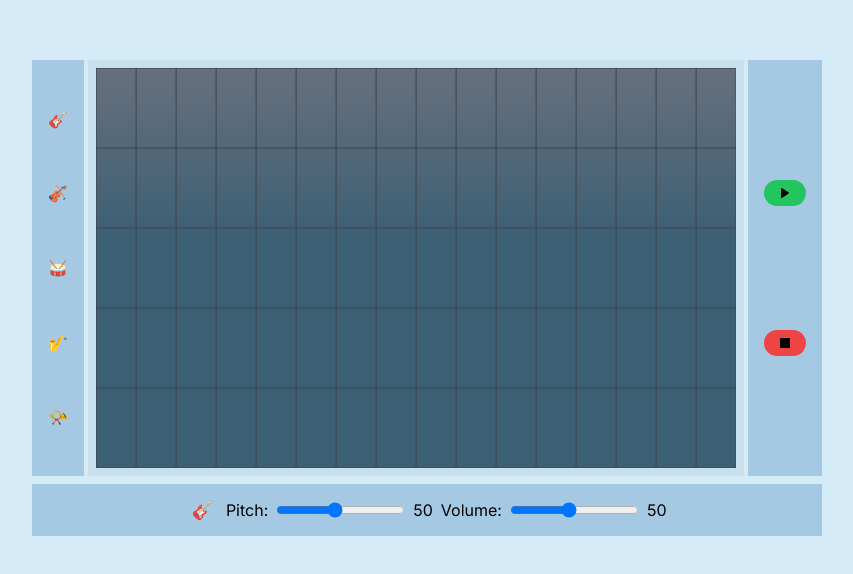
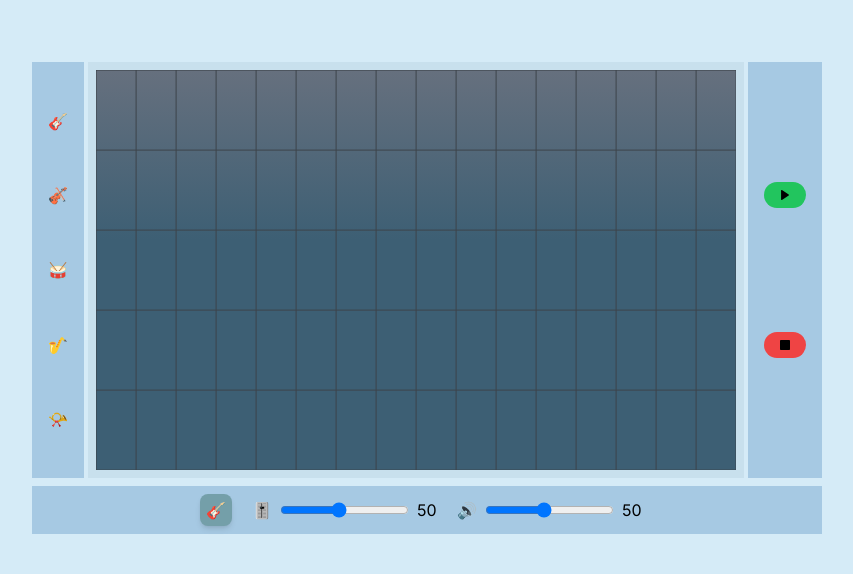
Before and after one commit to WilliamTuominiemi/GrooveGrid, a Next.js app: page / in a window 1280 px wide. Shown: the part 102-676 px from the top of the page, without its empty margins (213-1066 px from the left). Built offline with nearby package versions, Linux system fonts and the light colour scheme.

Commit message:
UI Changes

```diff
--- a/components/Instruments.js
+++ b/components/Instruments.js
@@ -8,7 +8,11 @@ const Instruments = ({ onUpdateActiveMix }) => {
   return (
     <div className="grid grid-cols-1 place-content-evenly gap-y-5 bg-softSkyBlue p-4 m-1">
       {['🎸', '🎻', '🥁', '🎷', '📯'].map((instrument, index) => (
-        <button key={index} onClick={() => handleClick(index)}>
+        <button
+          className="hover:bg-StormyDustyTurquoise rounded-full focus:outline-none focus:shadow-outline"
+          key={index}
+          onClick={() => handleClick(index)}
+        >
           {instrument}
         </button>
       ))}
--- a/components/Mixer.js
+++ b/components/Mixer.js
@@ -1,6 +1,8 @@
 'use client';
 
 import React, { useState } from 'react';
+
+import Image from 'next/image';
 
 const Mixer = ({ onUpdatePitch, onUpdateVolume, active, mix }) => {
   const [pitch, setPitch] = useState(mix[active][0]);
@@ -23,11 +25,12 @@ const Mixer = ({ onUpdatePitch, onUpdateVolume, active, mix }) => {
 
   return (
     <div className="flex-grow p-2 m-1 flex items-center justify-center bg-softSkyBlue">
-      <p className="text-center mr-2 p-1 text-lg">{getInstrumentText(active)}</p>
-
+      <div className="w-8 h-8 text-center mr-5 p-1 bg-StormyDustyTurquoise rounded-lg shadow-md">
+        {getInstrumentText(active)}
+      </div>
       <div className="flex items-center">
         <label htmlFor="pitch" className="mr-2">
-          Pitch:
+          🎚️
         </label>
         <input
           type="range"
@@ -38,11 +41,11 @@ const Mixer = ({ onUpdatePitch, onUpdateVolume, active, mix }) => {
           value={mix[active][0]}
           onChange={handlePitchChange}
         />
-        <span className="ml-2">{mix[active][0]}</span>
+        <span className="ml-2 flex-shrink-0 w-8">{mix[active][0]}</span>
       </div>
       <div className="flex items-center ml-2">
         <label htmlFor="volume" className="mr-2">
-          Volume:
+          🔊
         </label>
         <input
           type="range"
@@ -53,7 +56,7 @@ const Mixer = ({ onUpdatePitch, onUpdateVolume, active, mix }) => {
           value={mix[active][1]}
           onChange={handleVolumeChange}
         />
-        <span className="ml-2">{mix[active][1]}</span>
+        <span className="ml-2 flex-shrink-0 w-8">{mix[active][1]}</span>
       </div>
     </div>
   );
```
Also changed, not shown: public/GrooveGrid.png, 1 other file (tests, documents, lock files or other folders).
